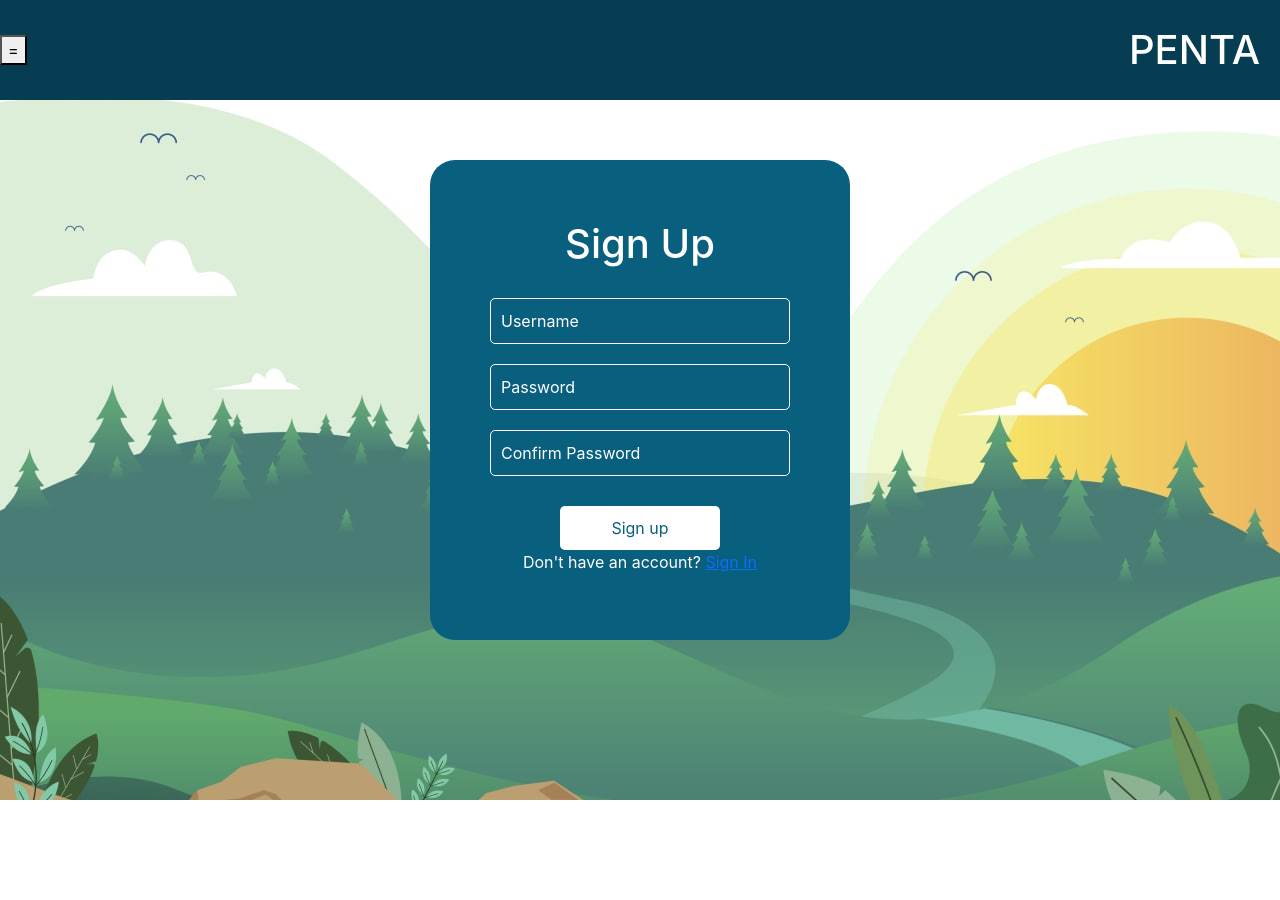
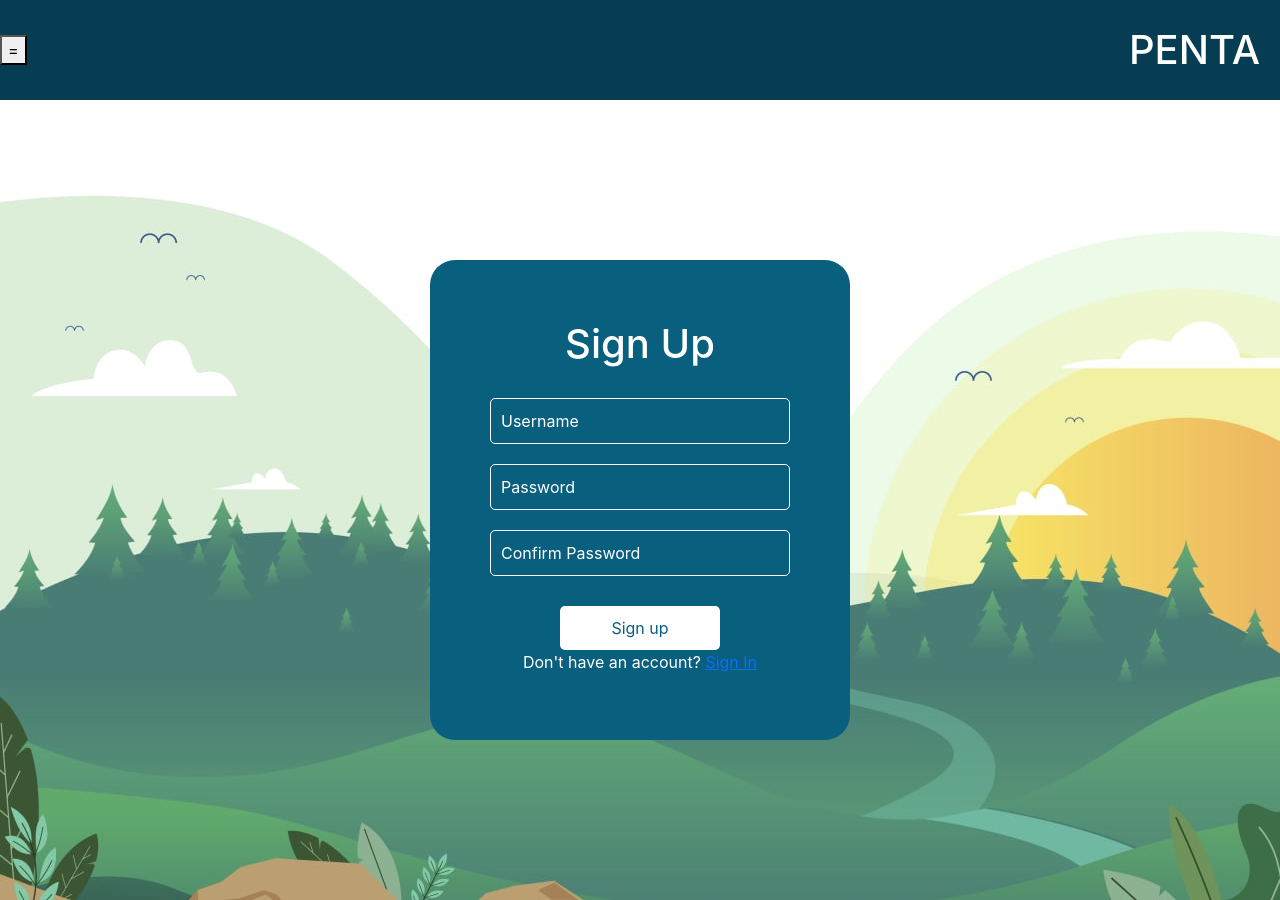
Before and after one commit to vanessaachristy/pocket-tour-app, a React (Create React App) app in the folder pocket-tour-app/: page /signup in a window 1280 px wide. Before the commit the page ends 800 px from the top, so only its background shows below. Built offline with nearby package versions, Linux system fonts and the light colour scheme.

Commit message:
commit on master

```diff
--- a/pocket-tour-app/src/components/pages/editprofile/EditProfile.jsx
+++ b/pocket-tour-app/src/components/pages/editprofile/EditProfile.jsx
@@ -29,7 +29,7 @@ export default function EditProfile() {
               <div className="detail-form">
                 <label for="fcountry">Country</label>
                 <select className="select" id="fcountry" name="country">
-                  <option value="Singaporea">Singaporea</option>
+                  <option value="Singaporea">Singapore</option>
                   <option value="Indonesia">Indonesia</option>
                   <option value="Thailand">Thailand</option>
                 </select><br/>
--- a/pocket-tour-app/src/components/pages/signin/signin.css
+++ b/pocket-tour-app/src/components/pages/signin/signin.css
@@ -8,6 +8,7 @@
     justify-content: center;
     align-items: center;
     flex-direction: column;
+    margin-top: 100px;
 
   }
 
--- a/pocket-tour-app/src/components/pages/signup/signup.css
+++ b/pocket-tour-app/src/components/pages/signup/signup.css
@@ -8,6 +8,8 @@
     justify-content: center;
     align-items: center;
     flex-direction: column;
+    margin-top: 100px;
+
   }
 
 .signup-container {
```
